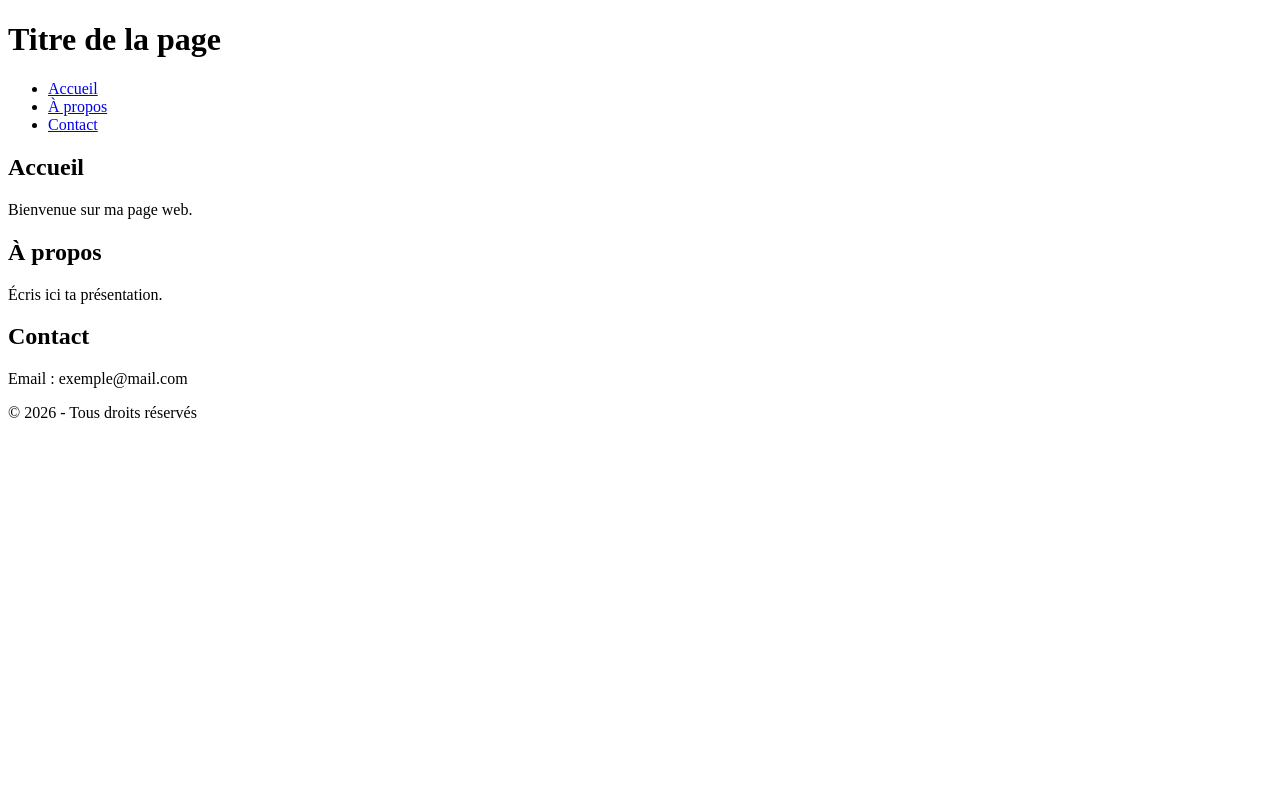
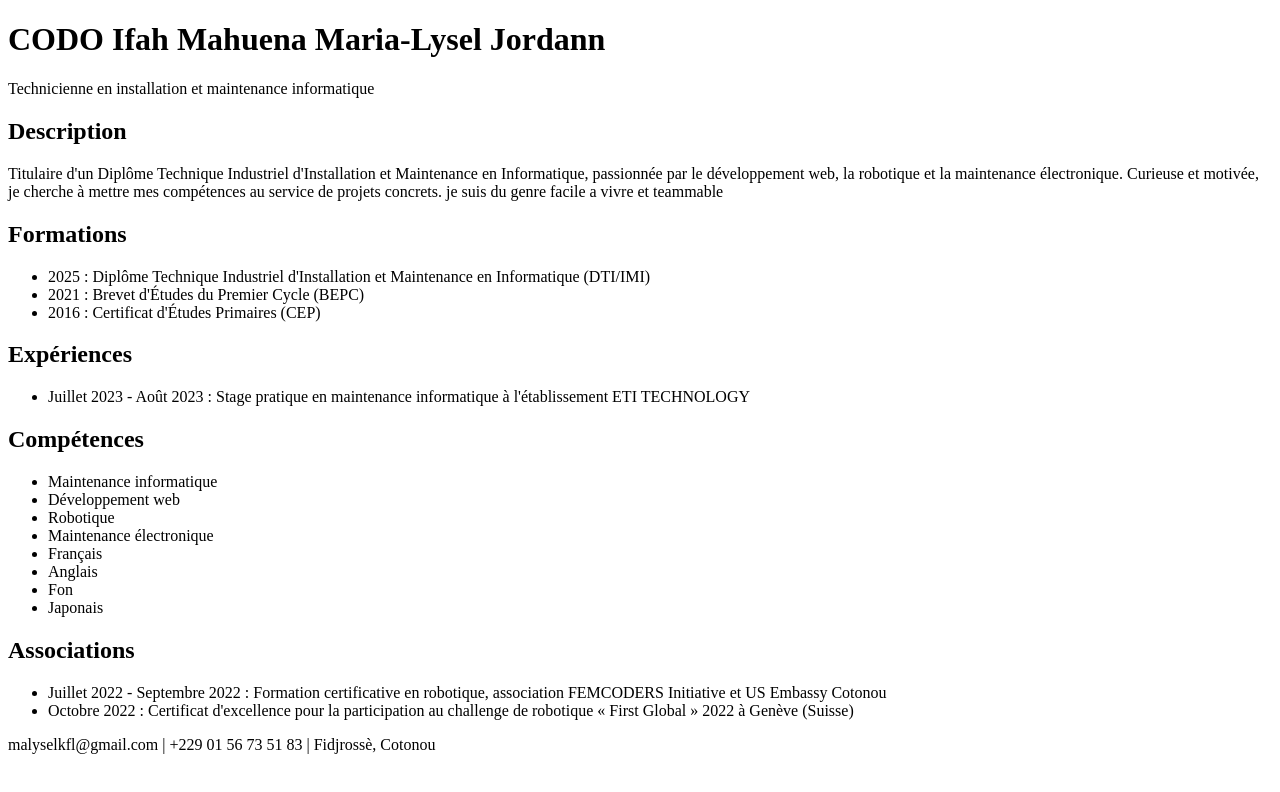
Before and after one commit to kfljordyann/mon_cv, a plain HTML site: page index.html in a window 1280 px wide. Drawn offline with Linux system fonts and the light colour scheme.

Commit message:
mise en place de la section description

```diff
--- a/index.html
+++ b/index.html
@@ -3,43 +3,87 @@
 <head>
     <meta charset="UTF-8">
     <meta name="viewport" content="width=device-width, initial-scale=1.0">
-    <title>Mon CV</title>
+    <title>Mon_CV_CODO Ifah Mahuena Maria-Lysel</title>
     <link rel="stylesheet" href="style.css">
 </head>
 <body>
 
     <header>
-        <h1>Titre de la page</h1>
-        <nav>
-            <ul>
-                <li><a href="#accueil">Accueil</a></li>
-                <li><a href="#apropos">À propos</a></li>
-                <li><a href="#contact">Contact</a></li>
-            </ul>
-        </nav>
+        <h1>CODO Ifah Mahuena Maria-Lysel Jordann</h1>
+        <p>Technicienne en installation et maintenance informatique</p>
     </header>
 
     <main>
-        <section id="accueil">
-            <h2>Accueil</h2>
-            <p>Bienvenue sur ma page web.</p>
+        <section id="description">
+            <h2>Description</h2>
+            <p>
+                Titulaire d'un Diplôme Technique Industriel d'Installation et Maintenance
+                en Informatique, passionnée par le développement web, la robotique et la
+                maintenance électronique. Curieuse et motivée, je cherche à mettre mes
+                compétences au service de projets concrets. je suis du genre facile a vivre et teammable
+            </p>
         </section>
 
-        <section id="apropos">
-            <h2>À propos</h2>
-            <p>Écris ici ta présentation.</p>
+        <section id="formations">
+            <h2>Formations</h2>
+            <ul>
+                <li>
+                    <span class="date">2025</span> : Diplôme Technique Industriel d'Installation
+                    et Maintenance en Informatique (DTI/IMI)
+                </li>
+                <li>
+                    <span class="date">2021</span> : Brevet d'Études du Premier Cycle (BEPC)
+                </li>
+                <li>
+                    <span class="date">2016</span> : Certificat d'Études Primaires (CEP)
+                </li>
+            </ul>
         </section>
 
-        <section id="contact">
-            <h2>Contact</h2>
-            <p>Email : exemple@mail.com</p>
+        <section id="experiences">
+            <h2>Expériences</h2>
+            <ul>
+                <li>
+                    <span class="date">Juillet 2023 - Août 2023</span> : Stage pratique en
+                    maintenance informatique à l'établissement ETI TECHNOLOGY
+                </li>
+            </ul>
+        </section>
+
+        <section id="competences">
+            <h2>Compétences</h2>
+            <ul class="tags">
+                <li>Maintenance informatique</li>
+                <li>Développement web</li>
+                <li>Robotique</li>
+                <li>Maintenance électronique</li>
+                <li>Français</li>
+                <li>Anglais</li>
+                <li>Fon</li>
+                <li>Japonais</li>
+            </ul>
+        </section>
+
+        <section id="associations">
+            <h2>Associations</h2>
+            <ul>
+                <li>
+                    <span class="date">Juillet 2022 - Septembre 2022</span> : Formation
+                    certificative en robotique, association FEMCODERS Initiative et
+                    US Embassy Cotonou
+                </li>
+                <li>
+                    <span class="date">Octobre 2022</span> : Certificat d'excellence pour la
+                    participation au challenge de robotique « First Global » 2022 à Genève
+                    (Suisse)
+                </li>
+            </ul>
         </section>
     </main>
 
     <footer>
-        <p>&copy; 2026 - Tous droits réservés</p>
+        <p>malyselkfl@gmail.com | +229 01 56 73 51 83 | Fidjrossè, Cotonou</p>
     </footer>
 
-    <script src="script.js"></script>
 </body>
 </html>
```
